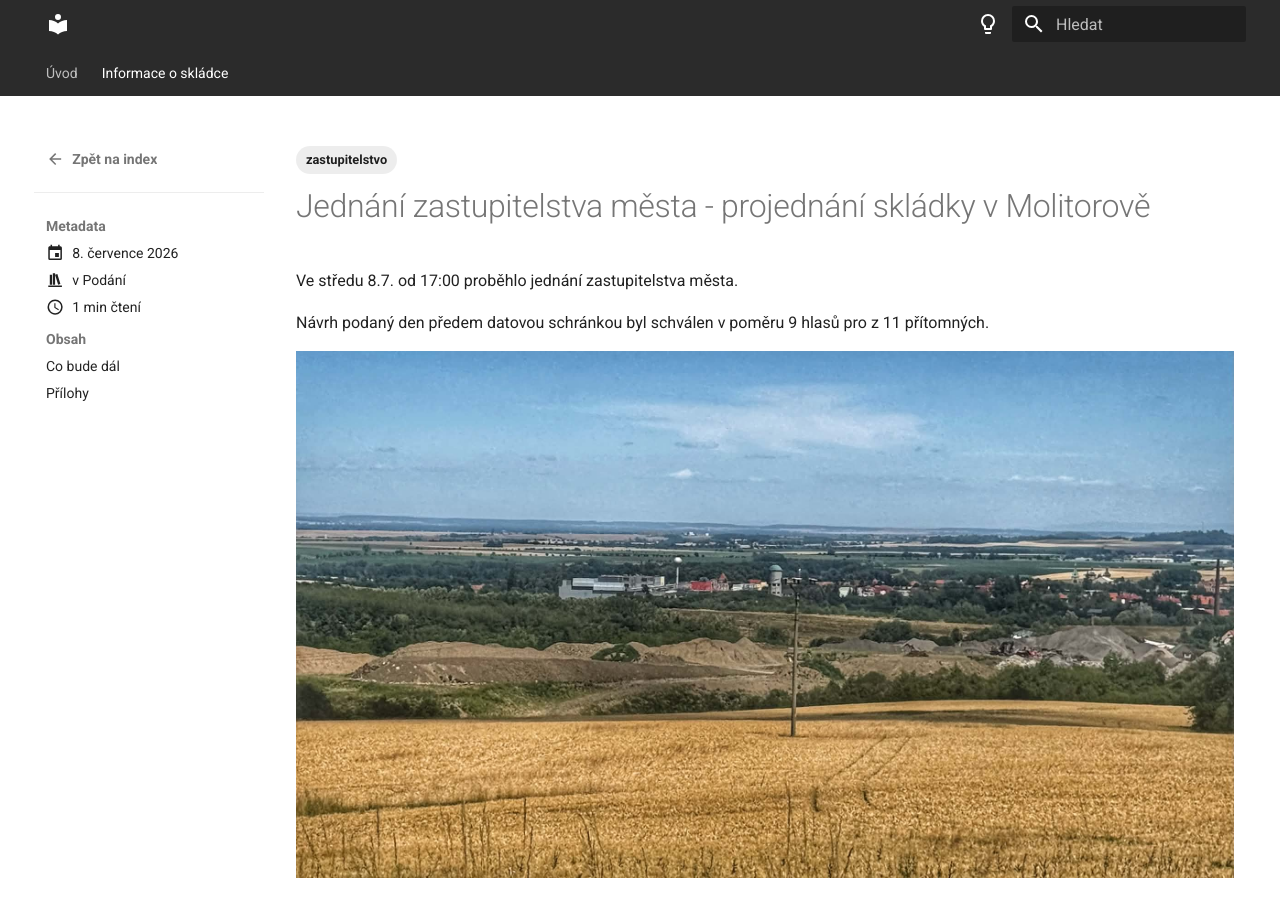
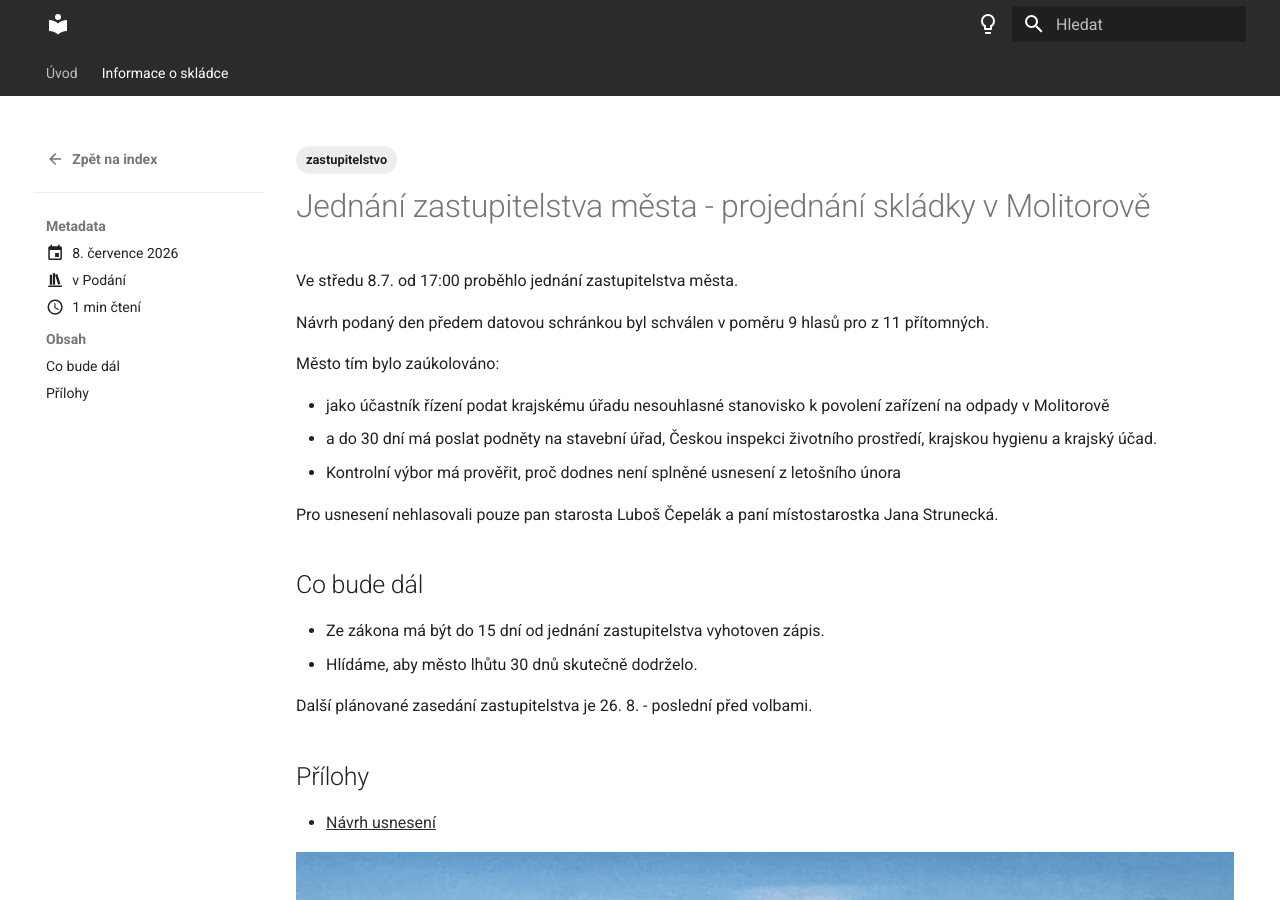
Before and after one commit to skladka-molitorov/skladka-molitorov.github.io, an MkDocs documentation site: the page built from docs/info/prispevky/2026-07-08-podani-zastupitelstvu copy.md, in a window 1280 px wide and 900 px high. Built offline with MkDocs 1.6.1 and Material for MkDocs 9.7.7, drawn with Linux system fonts in a browser that asks for light colours.

Commit message:
zastupitelstvo

```diff
--- a/docs/info/prispevky/2026-07-08-podani-zastupitelstvu copy.md
+++ b/docs/info/prispevky/2026-07-08-podani-zastupitelstvu copy.md
@@ -12,8 +12,6 @@
 Ve středu 8.7. od 17:00 proběhlo jednání zastupitelstva města.
 
 Návrh podaný den předem datovou schránkou byl schválen v poměru 9 hlasů pro z 11 přítomných.
-
-![Pohled na skládku ze serpentin u Bulánky](../../assets/img/Skladka.jpg){ align=center }
 
 Město tím bylo zaúkolováno:
 
@@ -36,3 +34,5 @@
 ## Přílohy
 
 - [Návrh usnesení](../../assets/info/files/01_Navrh-usneseni-deponie-kourim.pdf)
+
+![Pohled na skládku ze serpentin u Bulánky](../../assets/img/Skladka.jpg){ align=center }
```
Also changed, not shown: site/info/2026/07/08/2026-07-08-zasedani-zastupitelstva/index.html, site/info/archive/2026/index.html, site/info/category/podání/index.html, site/info/index.html, site/search/search_index.json.
